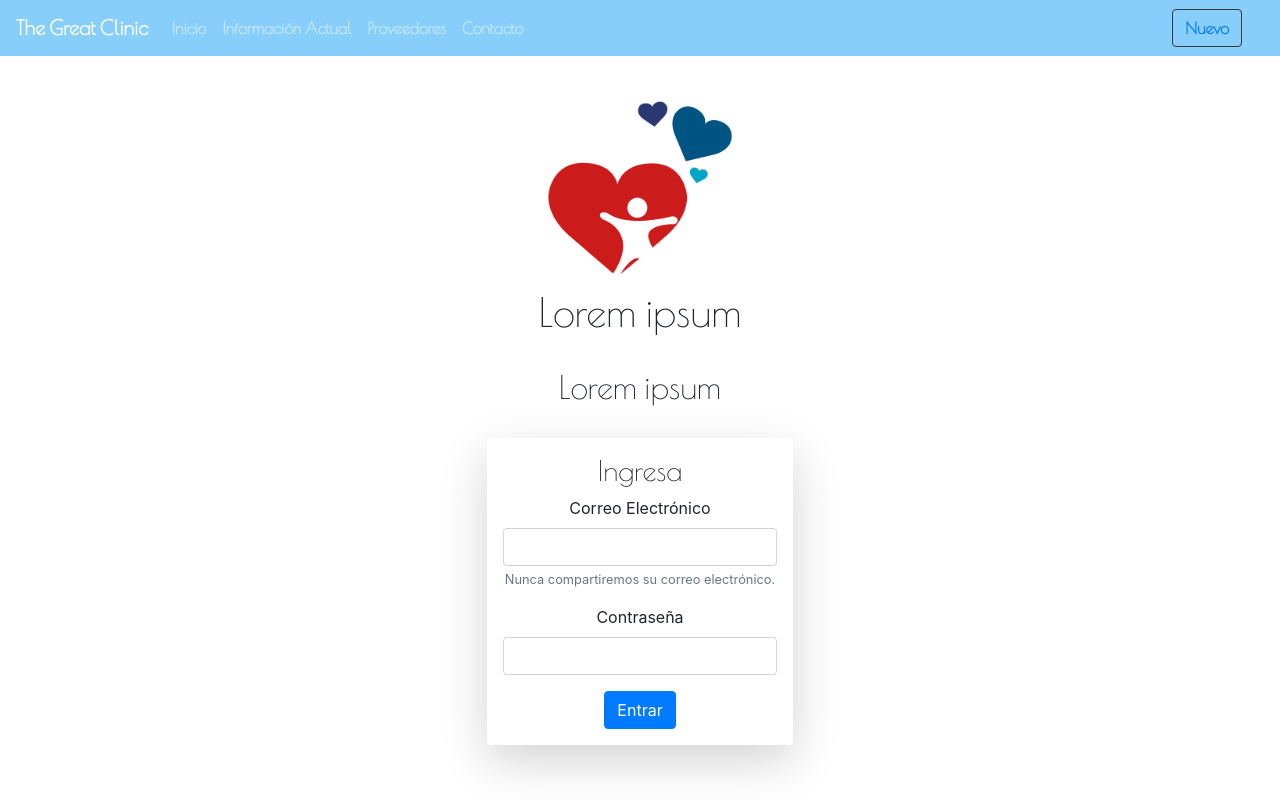
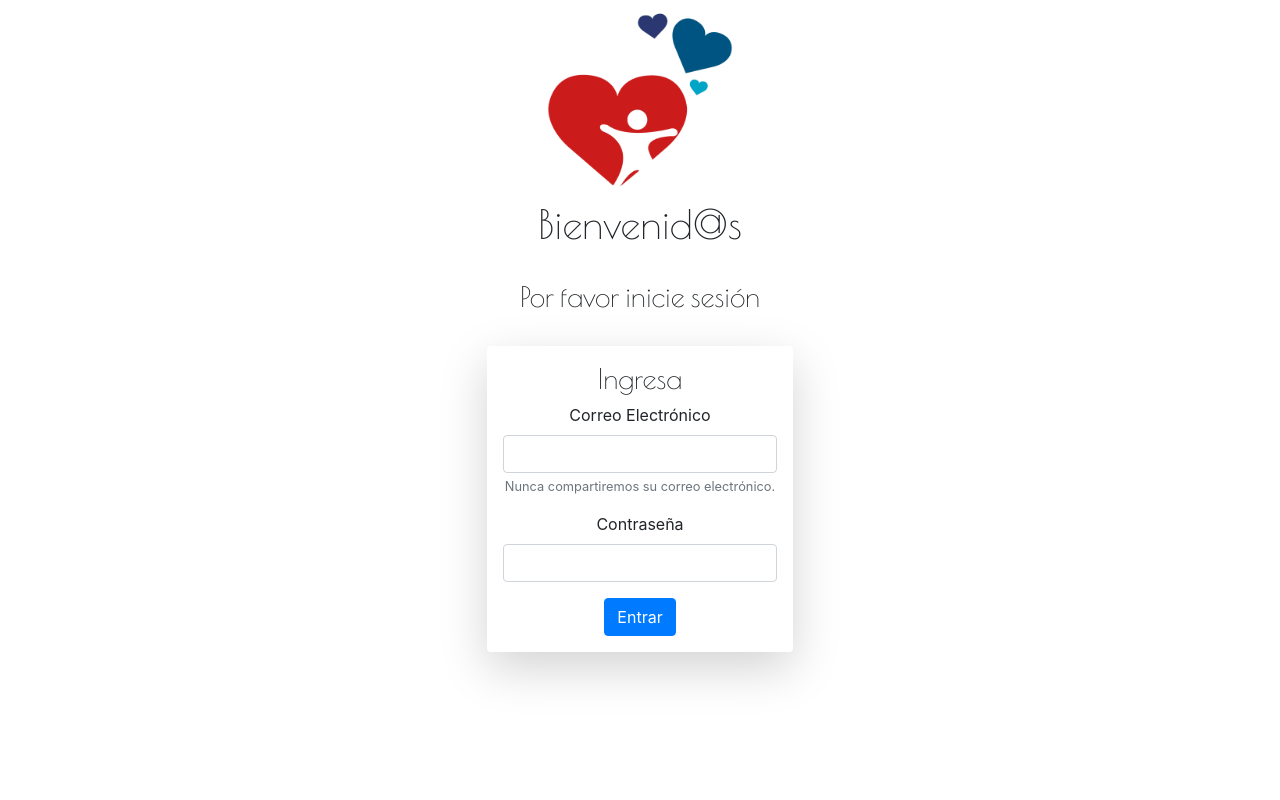
Before and after one commit to FernandoNoguera/EVAL_M05, a Django app: template clinica_py/templates/clinica_py/registro.html in a window 1280 px wide. Run offline with Django 3.2, Linux system fonts and the light colour scheme; the template is opened without the code that fills it, so the values that code supplies are empty; some libraries are stand-ins or nearby versions.

Commit message:
se agregan mejoras en el index y nuevos templates

```diff
--- a/clinica_fenix/url.py
+++ b/clinica_fenix/url.py
@@ -1,8 +1,10 @@
 from django.urls import path
 from . import views
 
-#app_name = "app_ex"
+app_name = "clinica_fenix"
 
 urlpatterns = [
-    path("inicio/", views.inicio),
+    path("", views.inicio),
+    path("login/", views.login)
+
 ]
--- a/clinica_py/templates/clinica_py/registro.html
+++ b/clinica_py/templates/clinica_py/registro.html
@@ -1,3 +1,4 @@
+{% load static %}
 <!doctype html>
 <html lang="es">
   <head>
@@ -11,86 +12,28 @@
       href="https://stackpath.bootstrapcdn.com/bootstrap/4.5.0/css/bootstrap.min.css"
       integrity="sha384-9aIt2nRpC12Uk9gS9baDl411NQApFmC26EwAOH8WgZl5MYYxFfc+NcPb1dKGj7Sk"
       crossorigin="anonymous">
+    <!--google fonts-->
     <link href="https://fonts.googleapis.com/css?family=Poiret+One"
         rel="stylesheet" type="text/css">
-    <link rel="stylesheet" href="css/style.css">
+    <!--Css-->
+    <link rel="stylesheet" href="{% static 'clinica_py/css/style.css' %}">
   </head>
   <body>
-    <!-- Navigation Bar -->
-    <nav class="navbar navbar-expand-lg navbar-dark fixed-top">
-      <a class="navbar-brand" href="index.html">The Great Clinic</a>
+    <!--nav init-->
+    <!--end nav-->
 
 
-      <!-- Navigation Bar Hamburger-->
-      <button
-        class="navbar-toggler"
-        type="button"
-        data-toggle="collapse"
-        data-target="#navigation"
-        aria-expanded="false"
-        aria-controls="navigation"
-        aria-label="Toggle navigation">
-          <span class="navbar-toggler-icon"></span>
-      </button>
-      <!-- End Navigation Bar Hamburger -->
-      <!-- Navigation Links -->
-      <div class="collapse navbar-collapse" id="navigation">
-         <ul class="navbar-nav mr-auto">
-            <li class="nav-item text-succes">
-              <a
-                class="nav-link scroll-trigger"
-                href="index.html">
-                  Inicio
-              </a>
-            </li>
-            <li class="nav-item">
-              <a
-              class="nav-link scroll-trigger"
-              href="Graficos.html">
-                Información Actual
-              </a>
-            </li>
-            <li class="nav-item">
-              <a
-              class="nav-link scroll-trigger"
-              href="Proveedores.html">
-                Proveedores
-            </a>
-            </li>
-              <a
-                class="nav-link scroll-trigger"
-                href="#contacto">
-                  Contacto
-              </a>
-            </li>
-         </ul>
-
-          <form class="form-inline my-2 my-lg-0 NavButton">
-            <button class="btn btn-outline-success border-dark
-                     font-weight-bold text-white my-2 my-sm-0 NavButton"
-                     type="submit"> <a href="RegistroUsuario.html">Nuevo</a></button>
-           </form>
-      </div>
-      <!-- Navigation Links -->
-    </nav>
-    <!-- End Navigation Bar -->
-    <br>
     <div class="text-center">
-      <p>-</p>
-      <br>
-    </div>
-
-    <div class="text-center">
-      <img src="img\LogIMG.png" class="rounded" width="200px" height="200px" alt="Doc">
+      <img src="{% static 'clinica_py/img/LogIMG.png' %}" class="rounded" width="200px" height="200px" alt="Doc">
     </div>
     <!--S,N text center-->
     <div class="text-center">
-        <h1>Lorem ipsum</h1>
+        <h1>Bienvenid@s</h1>
     </div>
     <!--desc.-->
     <br>
     <div class="text-center">
-        <h2>Lorem ipsum </h2>
+        <h3>Por favor inicie sesión</h3>
     </div>
     <br>
 
```
Also changed, not shown: clinica_fenix/views.py (+7 -2 lines), clinica_py/templates/clinica_py/PagePrivate.html (+4 -58 lines), clinica_py/templates/clinica_py/index.html (+1 -46 lines).
